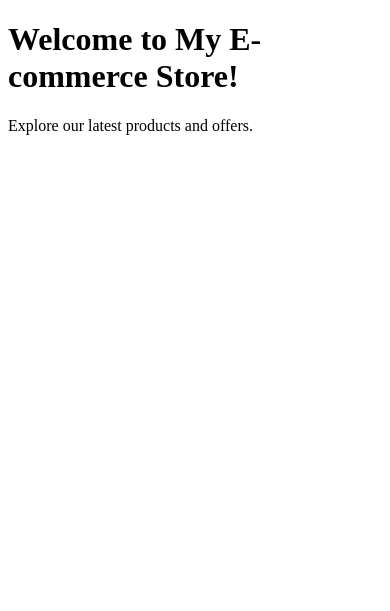
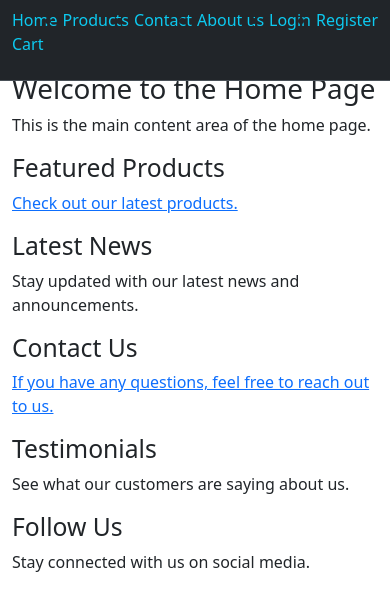
Before and after one commit to tymoneq/E_commerce_store_project, a Django app: page / in a window 390 px wide. Shown: the top 611 px of the page. Run offline with Django 5.2, Linux system fonts and the light colour scheme.

Commit message:
created login pages and added bootstrap for better templates

```diff
--- a/store/home/models.py
+++ b/store/home/models.py
@@ -6,6 +6,9 @@ class Product(models.Model):
     description = models.TextField()
     price = models.DecimalField(max_digits=10, decimal_places=2)
     stock = models.PositiveIntegerField(default=0)
+    image = models.ImageField(upload_to= "products_images/",default='products_images/default.jpg')
+    category = models.CharField(max_length=50,default='General')
+
 
     def __str__(self):
         return self.name
--- /dev/null
+++ b/store/home/templates/home/about.html
@@ -0,0 +1,4 @@
+{% extends "home/base.html" %}
+
+
+{% block title %}About Page{% endblock %}
--- a/store/home/templates/home/base.html
+++ b/store/home/templates/home/base.html
@@ -6,9 +6,26 @@
   <meta charset="utf-8" />
   <title>{% block title %}MySite{% endblock %}</title>
   <link rel="icon" href="{% static 'images/mainPage.png' %}" type="image/png">
+  <!-- Bootstrap CDN -->
+ <link href="https://cdn.jsdelivr.net/npm/bootstrap@5.3.6/dist/css/bootstrap.min.css" rel="stylesheet" integrity="sha384-4Q6Gf2aSP4eDXB8Miphtr37CMZZQ5oXLH2yaXMJ2w8e2ZtHTl7GptT4jmndRuHDT" crossorigin="anonymous">
+  <meta name="viewport" content="width=device-width, initial-scale=1">
 
 </head>
 <body>
+
+  <!-- ✅ NAVIGATION BAR -->
+    <nav class="navbar bg-dark border-bottom border-body fixed-top" data-bs-theme="dark">
+        <ul class="container-fluid">
+          <li class="nav-item"><a class="nav-link active  text-info" href="{% url 'home' %}">Home</a></li>
+          <li class="nav-item"><a class="nav-link active  text-info" href="{% url 'products' %}">Products</a></li>
+          <li class="nav-item"><a class="nav-link active  text-info" href="{% url 'contact' %}">Contact</a></li>
+          <li class="nav-item"><a class="nav-link active  text-info" href="{% url 'about' %}">About us</a></li>
+          <li class="nav-item"><a class="nav-link active  text-info" href="{% url 'login' %}">Login</a></li>
+          <li class="nav-item"><a class="nav-link active  text-info" href="{% url 'register' %}">Register</a></li>
+          <li class="nav-item"><a class="nav-link active  text-info" href="{% url 'cart' %}">Cart</a></li>
+        </ul>
+    </nav>
+    <script src="https://cdn.jsdelivr.net/npm/bootstrap@5.3.6/dist/js/bootstrap.bundle.min.js" integrity="sha384-j1CDi7MgGQ12Z7Qab0qlWQ/Qqz24Gc6BM0thvEMVjHnfYGF0rmFCozFSxQBxwHKO" crossorigin="anonymous"></script>
   {% block content %}{% endblock %}
 </body>
 </html>
--- /dev/null
+++ b/store/home/templates/home/cart.html
@@ -0,0 +1,4 @@
+{% extends "home/base.html" %}
+
+
+{% block title %}Cart Page{% endblock %}
--- /dev/null
+++ b/store/home/templates/home/contact.html
@@ -0,0 +1,4 @@
+{% extends "home/base.html" %}
+
+
+{% block title %}Contact Page{% endblock %}
--- /dev/null
+++ b/store/home/templates/home/home.html
@@ -0,0 +1,50 @@
+{% extends "home/base.html" %}
+
+
+{% block title %}Home Page{% endblock %}
+
+{% block content %}
+<div class="container  mt-5 pt-4">
+    <div class="row">
+        <div class="col-md-12">
+            <h1>Welcome to the Home Page</h1>
+            <p>This is the main content area of the home page.</p>
+        </div>
+    </div>
+    <div class="row">
+        <div class="col-md-12">
+            <h2>Featured Products</h2>
+            <a href="{% url 'products' %}"><p>Check out our latest products.</p></a>
+            <!-- Add product listing here -->
+        </div>
+    </div>
+    <div class="row">
+        <div class="col-md-12">
+            <h2>Latest News</h2>
+            <p>Stay updated with our latest news and announcements.</p>
+            <!-- Add news listing here -->
+        </div>
+    </div>
+    <div class="row">
+        <div class="col-md-12">
+            <h2>Contact Us</h2>
+            <a href="{% url 'contact' %}"><p>If you have any questions, feel free to reach out to us.</p></a>
+            <!-- Add contact form or information here -->
+        </div>
+    </div>
+    <div class="row">
+        <div class="col-md-12">
+            <h2>Testimonials</h2>
+            <p>See what our customers are saying about us.</p>
+            <!-- Add testimonials here -->
+        </div>
+    </div>
+    <div class="row">
+        <div class="col-md-12">
+            <h2>Follow Us</h2>
+            <p>Stay connected with us on social media.</p>
+            <!-- Add social media links here -->
+        </div>
+    </div>
+</div>
+{% endblock %}
--- a/store/home/templates/home/index.html
+++ b/store/home/templates/home/products.html
@@ -1,21 +1,26 @@
 {% extends "home/base.html" %}
 
 
-{% block title %}Main Page{% endblock %}
+{% block title %}Products Page{% endblock %}
 
 
 
 {% block content %}
-  <h1>Welcome to My E-commerce Store!</h1>
+  <div class="container mt-5 pt-3">
+  <h1 class ="mt-5">Welcome to Our E-commerce Store!</h1>
   <p>Explore our latest products and offers.</p>
   <div class="product-list">
     {% for product in products %}
       <div class="product-item">
+        <img src="{{ product.image.url }}" alt="{{ product.name }}" />
         <h2>{{ product.name }}</h2>
+        <p>Category: {{ product.category.name }}</p>
         <p>{{ product.description }}</p>
         <p>Price: ${{ product.price }}</p>
         <button>Add to Cart</button>
       </div>
     {% endfor %}
   </div>
+  </div>
+
 {% endblock %}
--- a/store/home/urls.py
+++ b/store/home/urls.py
@@ -1,6 +1,14 @@
 from django.urls import path
 from . import views
+from django.contrib.auth import views as auth_views
 
 urlpatterns = [
-    path('', views.index, name='index'),  # Home page of the store
+    path('', views.home, name='home'),  # Home page of the store
+    path('products/', views.products, name='products'),  # Products page of the store
+    path('contact/', views.contact, name='contact'),  # Contact page of the store
+    path('about/', views.about, name='about'),  # About page of the store
+    path('login/', auth_views.LoginView.as_view(template_name='home/login.html'), name='login'),
+    path('logout/', auth_views.LogoutView.as_view(), name='logout'),
+    path('register/', views.register, name='register'),  # Register page of the store
+    path('cart/', views.cart, name='cart'),  # Cart page of the store
 ]
--- a/store/home/views.py
+++ b/store/home/views.py
@@ -1,18 +1,34 @@
 from django.shortcuts import render
 from .models import Product
+from .forms import UserRegistrationForm
+from django.contrib import messages
+from django.shortcuts import redirect
 
-def index(request):
-    """
-    Render the index page of the store.
+def home(request):
+    return render(request, 'home/home.html')
 
-    Args:
-        request: The HTTP request object.
+def products(request):
+    products = Product.objects.all()
+    return render(request, 'home/products.html', {'products': products})
 
-    Returns:
-        HttpResponse: Rendered index page.
-    """
-    return render(request, 'home/index.html')
+def contact(request):
+    return render(request, 'home/contact.html')
 
-def product_list(request):
-    products = Product.objects.all()
-    return render(request, 'home/index.html', {'products': products})
+def about(request):
+    return render(request, 'home/about.html')
+
+def login(request):
+    return render(request, 'home/login.html')
+
+def register(request):
+    if request.method == 'POST':
+        form = UserRegistrationForm(request.POST)
+        if form.is_valid():
+            form.save()
+            return redirect('login')
+    else:
+        form = UserRegistrationForm()
+    return render(request, 'home/register.html', {'form': form})
+
+def cart(request):
+    return render(request, 'home/cart.html')
--- a/store/store/urls.py
+++ b/store/store/urls.py
@@ -22,4 +22,10 @@ from django.conf.urls.static import static
 urlpatterns = [
     path('admin/', admin.site.urls),
    path('', include('home.urls')),  # Include the store app's URLs
-]+ static(settings.STATIC_URL, document_root=settings.STATIC_ROOT)
+]
+
+
+# Serve static and media files during development
+if settings.DEBUG:
+    urlpatterns += static(settings.STATIC_URL, document_root=settings.STATIC_ROOT)
+    urlpatterns += static(settings.MEDIA_URL, document_root=settings.MEDIA_ROOT)
```
Also changed, not shown: store/home/forms.py (added, +33 -0 lines), store/home/templates/home/login.html (added, +20 -0 lines), store/home/templates/home/register.html (added, +27 -0 lines), store/store/settings.py (+7 -0 lines), store/db.sqlite3, store/home/migrations/0002_remove_product_created_at_remove_product_updated_at.py (added), store/home/migrations/0003_product_category_product_image.py (added), store/home/migrations/0004_alter_product_image.py (added), store/home/migrations/0005_alter_product_image.py (added), store/media/products_images/default.jpg (added).
